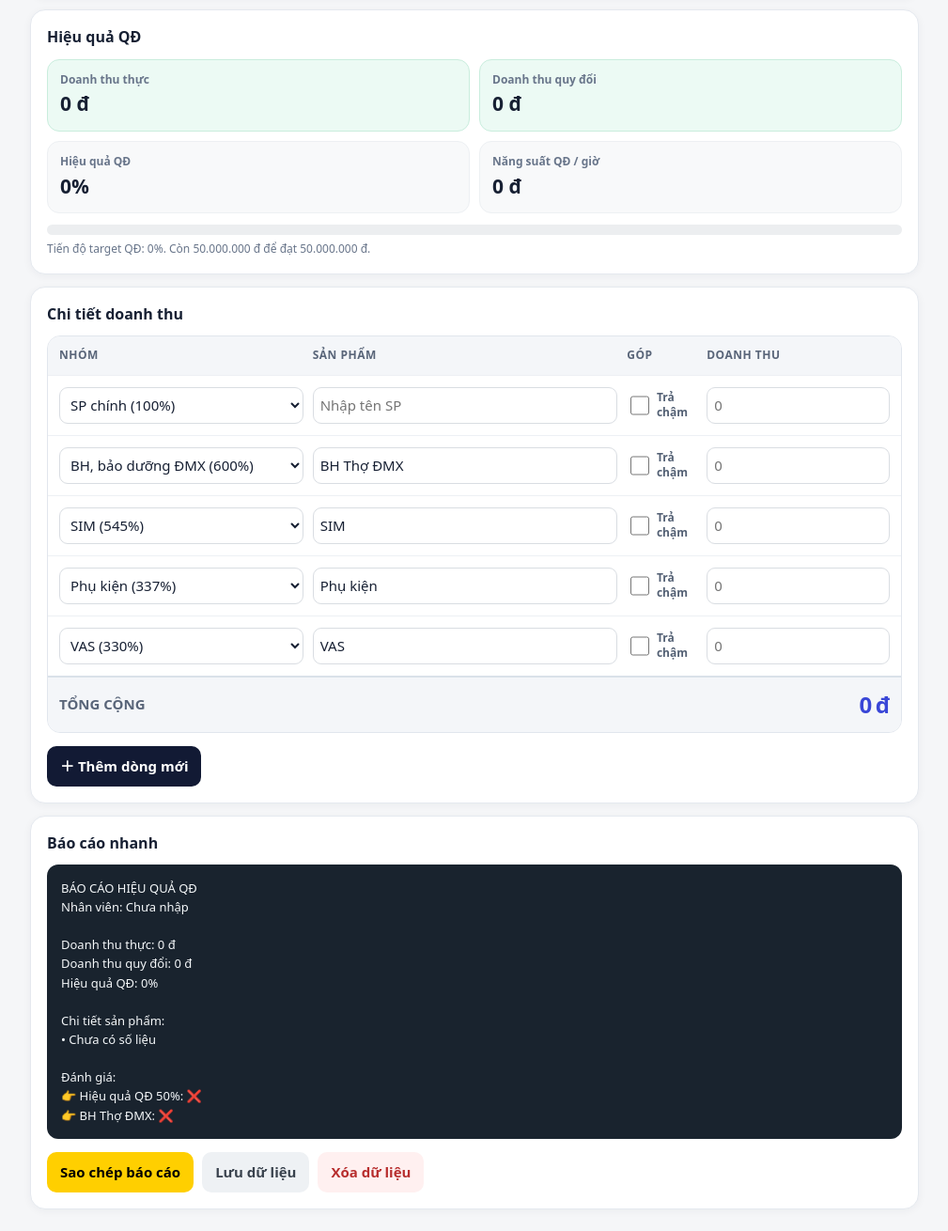
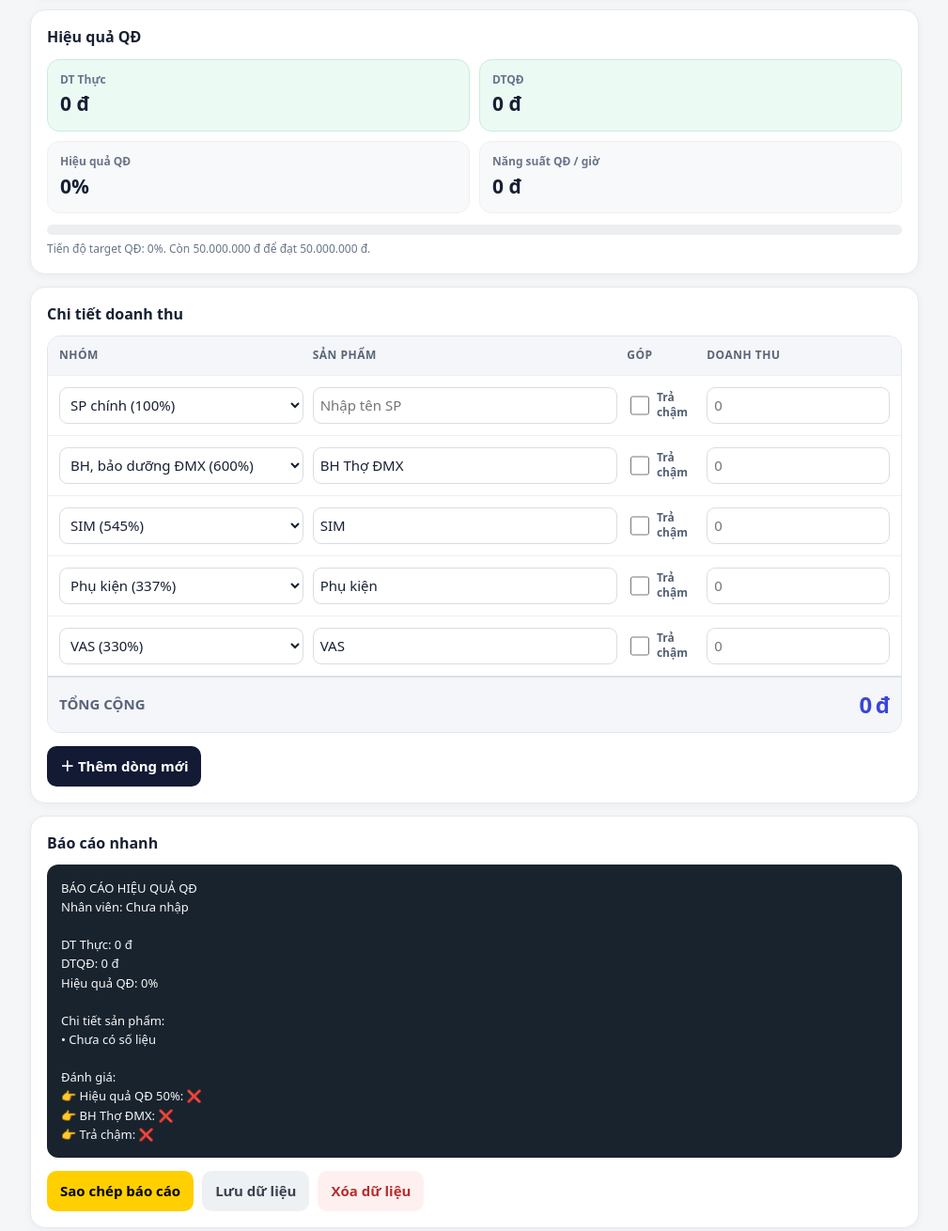
Before and after one commit to nha113921-debug/mwger-kpi-dashboard, a plain HTML site: page index.html in a window 1280 px wide. Shown: the part 343-1653 px from the top of the page at 94% size, without its empty margins (135-1144 px from the left). Drawn offline with Linux system fonts and the light colour scheme.

Commit message:
Update index.html

```diff
--- a/index.html
+++ b/index.html
@@ -36,11 +36,11 @@
 <h2 class="title">Hiệu quả QĐ</h2>
 <div class="metrics">
 <div class="metric good">
-<div class="n">Doanh thu thực</div>
+<div class="n">DT Thực</div>
 <div class="v" id="real">0 đ</div>
 </div>
 <div class="metric good">
-<div class="n">Doanh thu quy đổi</div>
+<div class="n">DTQĐ</div>
 <div class="v" id="qd">0 đ</div>
 </div>
 <div class="metric">
@@ -146,6 +146,10 @@ document.addEventListener('click',event=>{if(event.target.id!=='copy')return;con
 }
 </style>
 <script>
+/* Rút gọn báo cáo và thêm trạng thái trả chậm. */
+(()=>{const report=document.getElementById('report');const apply=()=>{let text=report.textContent.replace('Doanh thu thực:','DT Thực:').replace('Doanh thu quy đổi:','DTQĐ:');const late=[...document.querySelectorAll('#rows .row')].some(r=>r.querySelector('.p-late').checked&&Number(r.querySelector('.p-money').value.replace(/\D/g,''))>0);const line=`👉 Trả chậm: ${late?'✅':'❌'}`;if(!text.includes('👉 Trả chậm:'))text+=`\n${line}`;else text=text.replace(/👉 Trả chậm: [✅❌]/,line);if(text!==report.textContent)report.textContent=text};apply();new MutationObserver(apply).observe(report,{childList:true,characterData:true,subtree:true})})();
+</script>
+<script>
 /* Không còn dùng thông tin siêu thị/cửa hàng trong giao diện, báo cáo hoặc dữ liệu đã lưu. */
 (()=>{const store=document.getElementById('store');store.value='';try{const key='mwger-kpi-clean',saved=JSON.parse(localStorage.getItem(key));if(saved?.store){delete saved.store;localStorage.setItem(key,JSON.stringify(saved))}}catch{}document.getElementById('employee').dispatchEvent(new Event('input',{bubbles:true}))})();
 </script>
```
